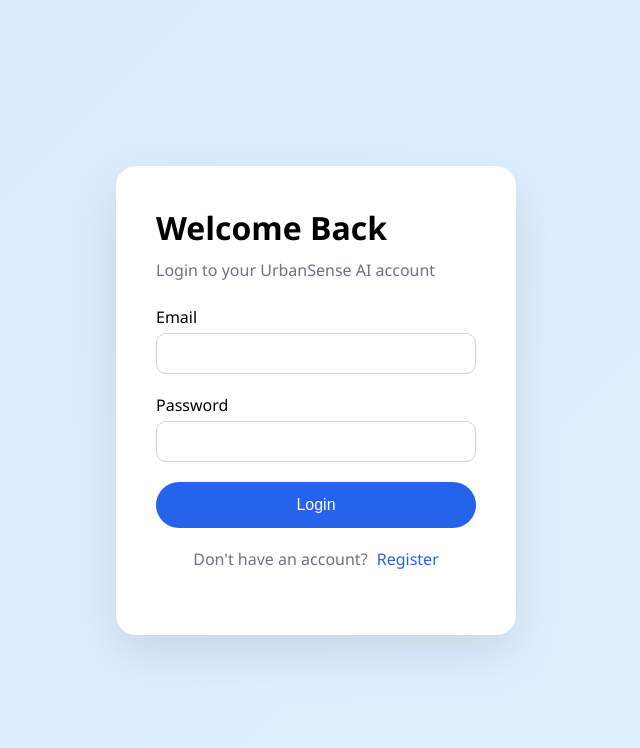
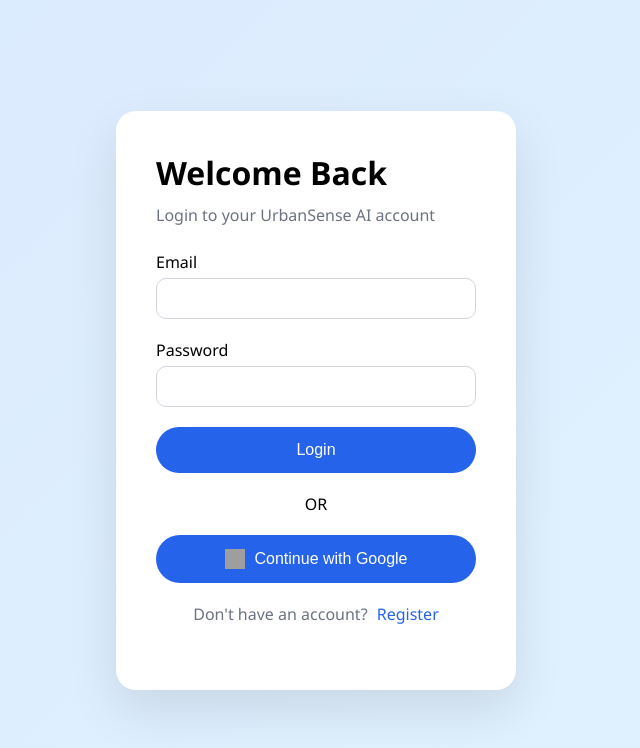
Before and after one commit to majorproject330-source/major-project-frontend, a React (Vite) app: page /login in a window 1280 px wide. Shown: the top 748 px of the page, without its empty margins (324-964 px from the left). Built offline with nearby package versions, Linux system fonts and the light colour scheme; no server answers; grey boxes are pictures that could not be loaded.

Commit message:
Oauth 2 login added

```diff
--- a/src/App.jsx
+++ b/src/App.jsx
@@ -10,6 +10,7 @@
 import Weather from "./pages/Weather";
 import Cityfeed from "./pages/Cityfeed";
 import Admin from "./pages/Admin";
+import OAuthSuccess from "./pages/OAuthSuccess";
 
 function App() {
   return (
@@ -26,6 +27,7 @@
         <Route path="/Weather" element={<Weather />} />
         <Route path="/Cityfeed" element={<Cityfeed />} />
         <Route path="/Admin" element={<Admin />} />
+        <Route path="/oauth-success" element={<OAuthSuccess />} />
       </Routes>
     </BrowserRouter>
   );
--- a/src/pages/Login.css
+++ b/src/pages/Login.css
@@ -77,3 +77,28 @@
   from { opacity: 0; transform: translateY(20px);}
   to { opacity: 1; transform: translateY(0);}
 }
+.google-btn {
+  width: 100%;
+  padding: 12px;
+  border-radius: 30px;
+  border: 1px solid #e5e7eb;
+  background: white;
+  color: #444;
+  font-weight: 500;
+  cursor: pointer;
+  display: flex;
+  align-items: center;
+  justify-content: center;
+  gap: 10px;
+  transition: 0.3s ease;
+}
+
+.google-btn:hover {
+  background: #f8f9fa;
+  box-shadow: 0 5px 15px rgba(0,0,0,0.08);
+}
+
+.google-icon {
+  width: 20px;
+  height: 20px;
+}
--- a/src/pages/Login.jsx
+++ b/src/pages/Login.jsx
@@ -20,6 +20,9 @@
     });
   };
 
+  /* ===========================
+     NORMAL LOGIN
+  ============================ */
   const handleSubmit = async (e) => {
     e.preventDefault();
     setLoading(true);
@@ -39,23 +42,17 @@
       const data = await res.json();
 
       if (res.ok) {
-        // Store token
         localStorage.setItem("token", data.token);
 
-        // Decode token to check role
         const decoded = jwtDecode(data.token);
 
-        /* ===========================
-           ADMIN REDIRECT
-        ============================ */
+        /* ADMIN REDIRECT */
         if (decoded.role === "admin") {
           navigate("/Admin");
           return;
         }
 
-        /* ===========================
-           NORMAL USER REDIRECT
-        ============================ */
+        /* NORMAL USER REDIRECT */
         if (!data.isPersonalized) {
           navigate("/personalize");
         } else {
@@ -72,6 +69,14 @@
     }
 
     setLoading(false);
+  };
+
+  /* ===========================
+     GOOGLE LOGIN
+  ============================ */
+  const handleGoogleLogin = () => {
+    window.location.href =
+      `${import.meta.env.VITE_API_URL}/api/auth/google`;
   };
 
   return (
@@ -102,6 +107,26 @@
           </button>
         </form>
 
+        {/* Divider */}
+        <div style={{ margin: "20px 0", textAlign: "center" }}>
+          <span>OR</span>
+        </div>
+
+        {/* Google Button */}
+
+<button
+  type="button"
+  className="google-btn"
+  onClick={handleGoogleLogin}
+>
+  <img
+    src="https://www.svgrepo.com/show/475656/google-color.svg"
+    alt="Google"
+    className="google-icon"
+  />
+  <span>Continue with Google</span>
+</button>
+
         <p className="switch-text">
           Don't have an account?
           <span onClick={() => navigate("/register")}> Register</span>
--- /dev/null
+++ b/src/pages/OAuthSuccess.jsx
@@ -0,0 +1,64 @@
+import { useEffect } from "react";
+import { useNavigate, useSearchParams } from "react-router-dom";
+import { jwtDecode } from "jwt-decode";
+
+function OAuthSuccess() {
+  const navigate = useNavigate();
+  const [searchParams] = useSearchParams();
+
+  useEffect(() => {
+    const token = searchParams.get("token");
+
+    if (!token) {
+      navigate("/login");
+      return;
+    }
+
+    // Store JWT
+    localStorage.setItem("token", token);
+
+    const decoded = jwtDecode(token);
+
+    // Admin redirect
+    if (decoded.role === "admin") {
+      navigate("/Admin");
+      return;
+    }
+
+    // For normal users we check personalization
+    checkPersonalization(token);
+
+  }, []);
+
+  const checkPersonalization = async (token) => {
+    try {
+      const res = await fetch(
+        `${import.meta.env.VITE_API_URL}/api/auth/me`,
+        {
+          headers: {
+            Authorization: `Bearer ${token}`,
+          },
+        }
+      );
+
+      const data = await res.json();
+
+      if (!data.isPersonalized) {
+        navigate("/personalize");
+      } else {
+        navigate("/dashboard");
+      }
+
+    } catch (error) {
+      navigate("/dashboard");
+    }
+  };
+
+  return (
+    <div style={{ textAlign: "center", marginTop: "100px" }}>
+      <h2>Logging you in...</h2>
+    </div>
+  );
+}
+
+export default OAuthSuccess;
--- a/src/pages/Personalize.css
+++ b/src/pages/Personalize.css
@@ -6,12 +6,12 @@
   justify-content: center;
 }
 
-.card {
+.personalize-card {
   width: 450px;
   background: white;
   padding: 40px;
   border-radius: 20px;
-  box-shadow: 0 20px 50px rgba(0,0,0,0.1);
+  box-shadow: 0 20px 50px rgba(0, 0, 0, 0.1);
 }
 
 .progress {
@@ -56,11 +56,6 @@
   margin-bottom: 20px;
 }
 
-.checkbox {
-  display: block;
-  margin-bottom: 10px;
-}
-
 .actions {
   display: flex;
   justify-content: space-between;
@@ -80,6 +75,12 @@
 .actions button:hover {
   background: #1e40af;
 }
+
+.skip-btn {
+  background: #e5e7eb !important;
+  color: black !important;
+}
+
 .mini-option {
   padding: 8px 14px;
   margin: 5px;
@@ -99,8 +100,3 @@
 .quick-options {
   margin-bottom: 15px;
 }
-
-.skip-btn {
-  background: #e5e7eb !important;
-  color: black !important;
-}
--- a/src/pages/Personalize.jsx
+++ b/src/pages/Personalize.jsx
@@ -4,7 +4,6 @@
 
 function Personalize() {
   const navigate = useNavigate();
-
   const [step, setStep] = useState(1);
 
   const [formData, setFormData] = useState({
@@ -12,8 +11,6 @@
     ageRange: "",
     disease: "",
   });
-
-  /* ------------------ STEP HANDLERS ------------------ */
 
   const handleAgeSelect = (age) => {
     setFormData({ ...formData, ageRange: age });
@@ -52,31 +49,38 @@
 
   return (
     <div className="personalize-container">
-      <div className="card">
-
+      <div className="personalize-card">
         <h1>Personalize Your Experience</h1>
 
         <div className="progress">
-          <div className="bar" style={{ width: `${(step / 3) * 100}%` }} />
+          <div
+            className="bar"
+            style={{ width: `${(step / 3) * 100}%` }}
+          />
         </div>
 
-        {/* ================= STEP 1 - AGE ================= */}
         {step === 1 && (
           <>
             <h3>What is your age range?</h3>
 
-            {["0-18 years", "19-35 years", "36-60 years", "60+ years"].map((age) => (
+            {["0-18 years", "19-35 years", "36-60 years", "60+ years"].map(
+              (age) => (
                 <button
                   key={age}
-                className={`option ${formData.ageRange === age ? "active" : ""}`}
+                  className={`option ${
+                    formData.ageRange === age ? "active" : ""
+                  }`}
                   onClick={() => handleAgeSelect(age)}
                 >
                   {age}
                 </button>
-            ))}
+              )
+            )}
 
             <div className="actions">
-              <button className="skip-btn" onClick={handleSkip}>Skip</button>
+              <button className="skip-btn" onClick={handleSkip}>
+                Skip
+              </button>
               <button
                 onClick={() => setStep(2)}
                 disabled={!formData.ageRange}
@@ -87,7 +91,6 @@
           </>
         )}
 
-        {/* ================= STEP 2 - LOCATION ================= */}
         {step === 2 && (
           <>
             <h3>Which city do you want to monitor?</h3>
@@ -102,7 +105,9 @@
             />
 
             <div className="actions">
-              <button className="skip-btn" onClick={handleSkip}>Skip</button>
+              <button className="skip-btn" onClick={handleSkip}>
+                Skip
+              </button>
               <button
                 onClick={() => setStep(3)}
                 disabled={!formData.location}
@@ -113,34 +118,43 @@
           </>
         )}
 
-        {/* ================= STEP 3 - DISEASE ================= */}
         {step === 3 && (
           <>
             <h3>Do you have any health conditions?</h3>
 
-            {/* Predefined quick select */}
             <div className="quick-options">
-              {["Asthma", "Heart Disease", "Diabetes", "Respiratory Issues", "None"].map(
-                (d) => (
+              {[
+                "Asthma",
+                "Heart Disease",
+                "Diabetes",
+                "Respiratory Issues",
+                "None",
+              ].map((d) => (
                 <button
                   key={d}
-                    className={`mini-option ${formData.disease === d ? "active" : ""}`}
+                  className={`mini-option ${
+                    formData.disease === d ? "active" : ""
+                  }`}
                   onClick={() =>
                     setFormData({ ...formData, disease: d })
                   }
                 >
                   {d}
                 </button>
-                )
-              )}
+              ))}
             </div>
 
-            {/* Custom disease input */}
             <input
               type="text"
               placeholder="Other (optional)"
               value={
-                ["Asthma", "Heart Disease", "Diabetes", "Respiratory Issues", "None"].includes(formData.disease)
+                [
+                  "Asthma",
+                  "Heart Disease",
+                  "Diabetes",
+                  "Respiratory Issues",
+                  "None",
+                ].includes(formData.disease)
                   ? ""
                   : formData.disease
               }
@@ -150,10 +164,10 @@
             />
 
             <div className="actions">
-              <button className="skip-btn" onClick={handleSkip}>Skip</button>
-              <button onClick={handleSubmit}>
-                Finish
+              <button className="skip-btn" onClick={handleSkip}>
+                Skip
               </button>
+              <button onClick={handleSubmit}>Finish</button>
             </div>
           </>
         )}
```
Lines whose indentation alone changed are shown as unchanged.
